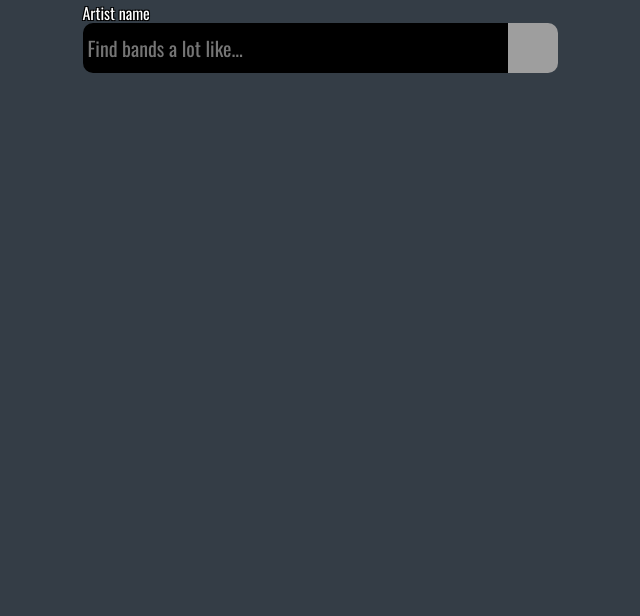
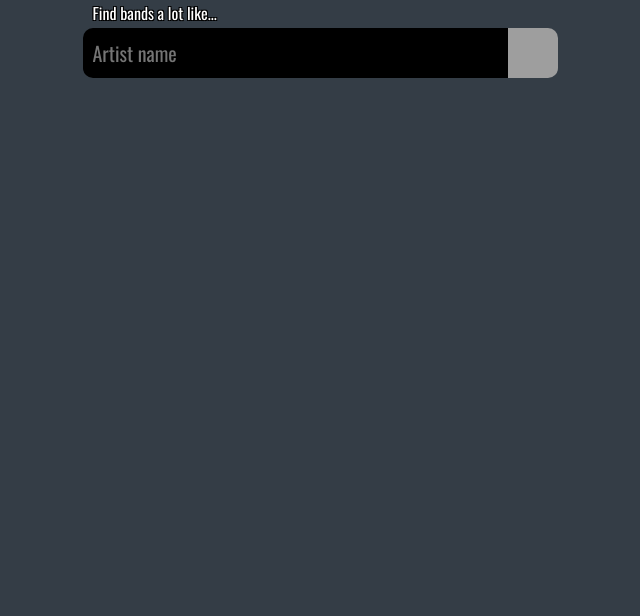
Before and after one commit to trevarwilliams/API-Capstone, a plain HTML site: page index.html in a window 1280 px wide. Shown: the part 184-800 px from the top of the page, without its empty margins (320-960 px from the left). Drawn offline with nearby package versions, Linux system fonts and the light colour scheme; grey boxes are pictures that could not be loaded.

Commit message:
Adjusted label & spacing. Error control note to JS.

```diff
--- a/index.html
+++ b/index.html
@@ -34,8 +34,8 @@
 
 		<div class="form-container">
 			<form class="search-form" name="tastedive-search">
-				<label for="band-search">Artist name</label>
-				<input type="text" name="query" id="band-search" placeholder="Find bands a lot like..." required>
+				<label for="band-search">Find bands a lot like...</label>
+				<input type="text" name="query" id="band-search" placeholder="Artist name" required>
 				<button type="Submit" value="Search" taxindex="-1"></button>
       </form>
     </div>
--- a/index.js
+++ b/index.js
@@ -1,4 +1,8 @@
 'use strict'
+
+// If error key: display error message instead of letting code break
+// pass message to user
+// set query to parameter -> event
 
 function searchSubmit() {
   $('.search-form').submit(event => {
--- a/main.css
+++ b/main.css
@@ -77,6 +77,8 @@ form.search-form {
 
 label {
   display: block;
+  padding-left: 10px;
+  padding-bottom: 5px;
 }
 
 input, button {
@@ -89,7 +91,7 @@ input {
   width: 450px;
   font-size: 20px;
   background: black;
-  padding-left: 5px;
+  padding-left: 10px;
   border-top-left-radius: 10px;
   border-bottom-left-radius: 10px;
 }
@@ -146,7 +148,7 @@ div.resultsHeader span.band-name, div.similarResults span.band-name {
   left: 0;
   font-size: 40px;
   margin-left: 5px;
-  margin-bottom: 2px;
+  margin-bottom: 5px;
 }
 
 
```
